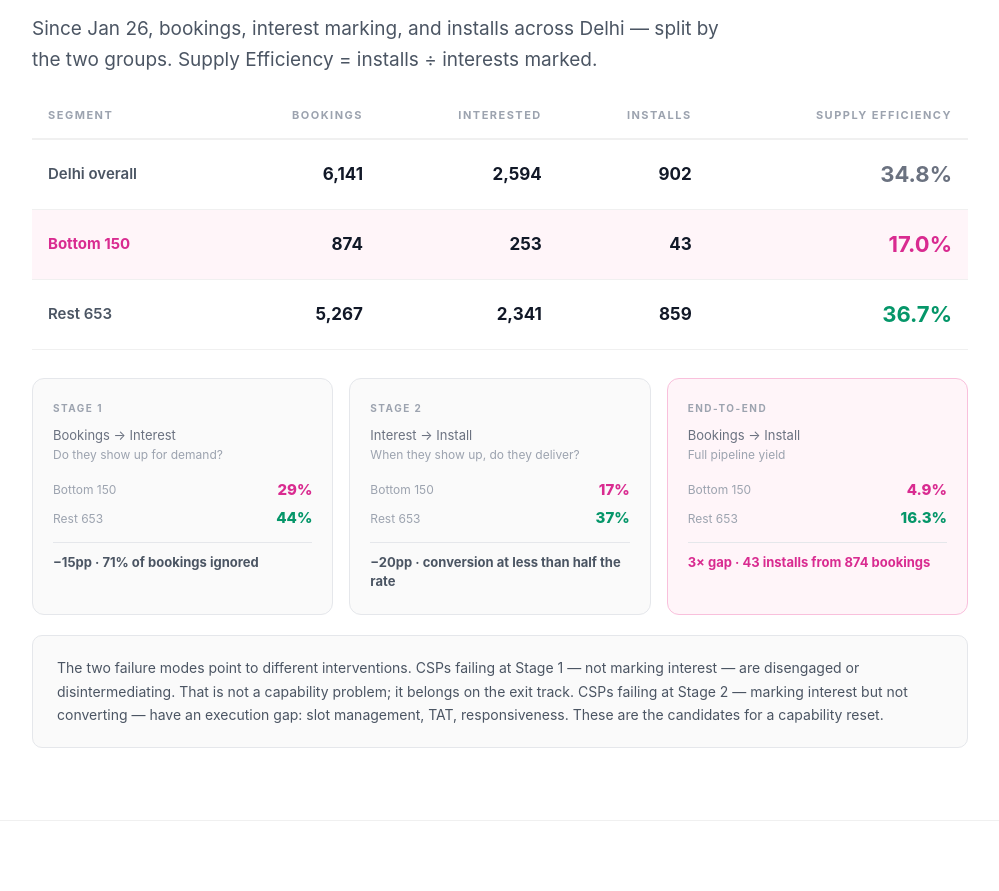
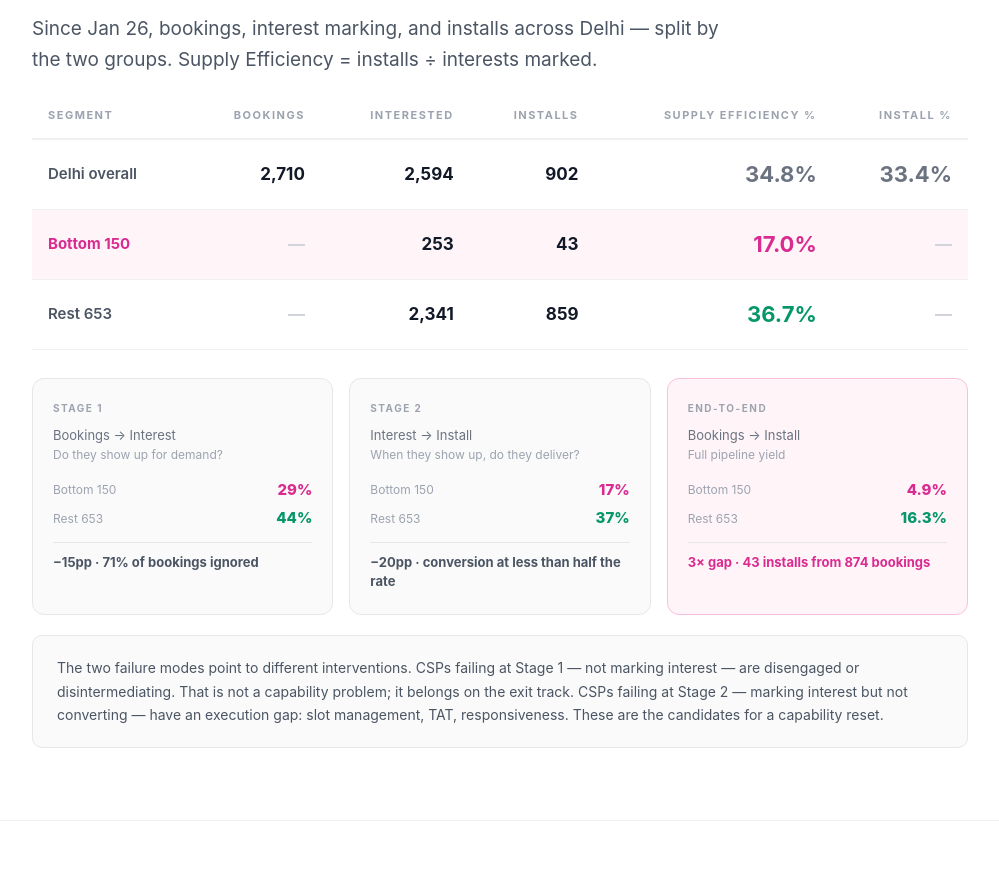
Before and after one commit to aditgoel-ship-it/delhi-csp-analysis, a plain HTML site: page docs/Delhi_CSP_Narrative.html in a window 1280 px wide. Shown: the part 3930-4821 px from the top of the page, without its empty margins (140-1139 px from the left). Drawn offline with Linux system fonts and the light colour scheme.

Commit message:
Fix Delhi overall bookings to 2710, add Install% column, blank bookings for worst/rest

```diff
--- a/docs/Delhi_CSP_Narrative.html
+++ b/docs/Delhi_CSP_Narrative.html
@@ -485,30 +485,34 @@
         <th>Bookings</th>
         <th>Interested</th>
         <th>Installs</th>
-        <th>Supply Efficiency</th>
+        <th>Supply Efficiency %</th>
+        <th>Install %</th>
       </tr>
     </thead>
     <tbody>
       <tr>
         <td>Delhi overall</td>
-        <td>6,141</td>
+        <td>2,710</td>
         <td>2,594</td>
         <td>902</td>
         <td class="se-cell se-total">34.8%</td>
+        <td class="se-cell se-total">33.4%</td>
       </tr>
       <tr class="row-worst">
         <td>Bottom 150</td>
-        <td>874</td>
+        <td style="color:#d1d5db;">—</td>
         <td>253</td>
         <td>43</td>
         <td class="se-cell se-worst">17.0%</td>
+        <td style="color:#d1d5db;">—</td>
       </tr>
       <tr>
         <td>Rest 653</td>
-        <td>5,267</td>
+        <td style="color:#d1d5db;">—</td>
         <td>2,341</td>
         <td>859</td>
         <td class="se-cell se-rest">36.7%</td>
+        <td style="color:#d1d5db;">—</td>
       </tr>
     </tbody>
   </table>
```
Also changed, not shown: index.html (+8 -4 lines).
